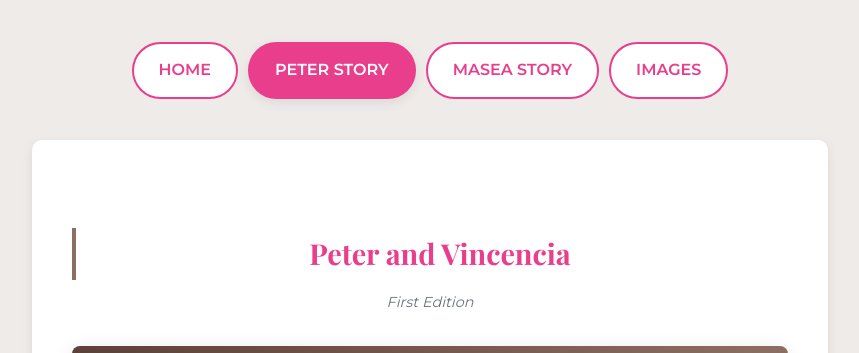
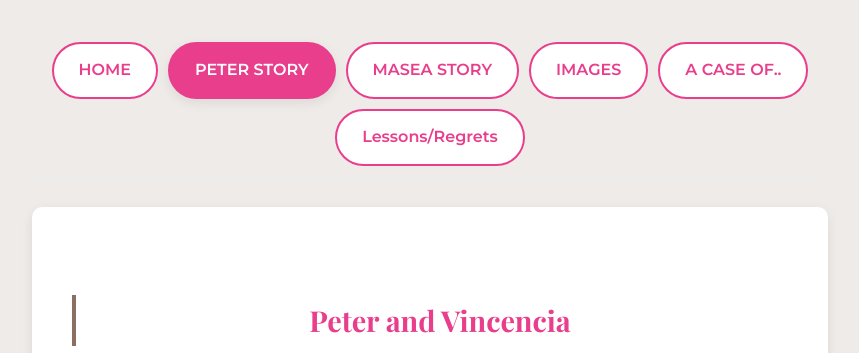
Before and after one commit to peterRxt/My-marriage-, a plain HTML site: page peter.html in a window 1280 px wide. Shown: the top 353 px of the page, without its empty margins (210-1069 px from the left). Drawn offline with nearby package versions, Linux system fonts and the light colour scheme.

Commit message:
Update peter.html

```diff
--- a/peter.html
+++ b/peter.html
@@ -15,6 +15,8 @@
             <a href="peter.html" class="nav-btn active">PETER STORY</a>
             <a href="masea.html" class="nav-btn">MASEA STORY</a>
             <a href="images.html" class="nav-btn">IMAGES</a>
+            <a href="case2.html" class="nav-btn">A CASE OF..</a>
+            <a href="case1.html" class="nav-btn">Lessons/Regrets</a>
         </nav>
 
         <!-- Main Content -->
```
